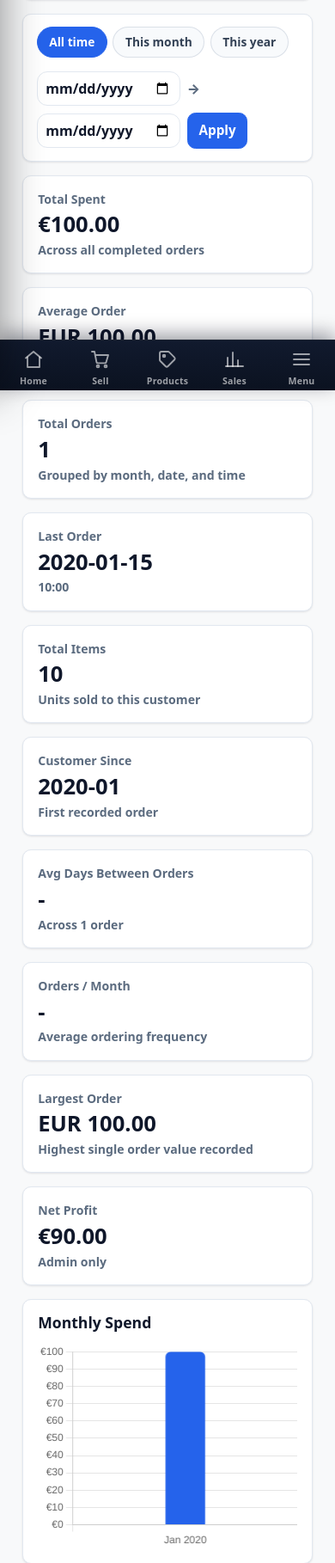
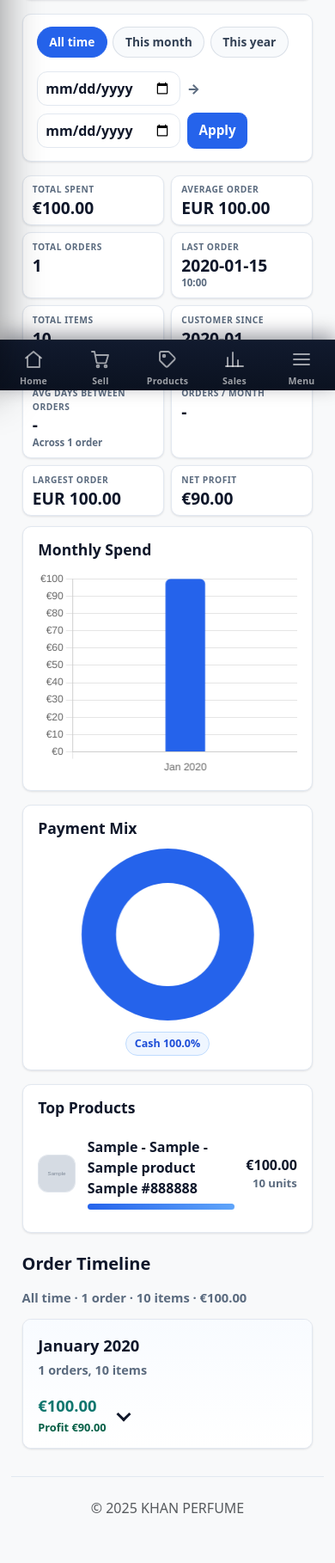
Before and after one commit to mrui0516/InventoryApp, a Django app: page /customers/1/ in a window 390 px wide. Shown: the part 644-2462 px from the top of the page at 86% size. After the commit the page ends 2404 px from the top, so only its background shows below. Run offline with Django 5.2, Linux system fonts and the light colour scheme; a user stored in the database is signed in; data comes from the database, SQL or seed files in the repository; tables that the repository leaves empty hold one stand-in row (values such as "Sample post"); grey boxes marked "Sample" are stand-in pictures; some libraries are stand-ins or nearby versions.

Commit message:
ux: finish Sales & Clients density pass; add shared .compact-rows utility
sales_records:
- Dropped 5 sub-lines that carried no data ('Across the selected range', 'FIFO -
  full year', 'Admin only', ...) and compacted the KPI tiles (label .9rem to
  .64rem caps, value 1.5rem to 1.2rem, padding halved).
- Phones showed the tiles one per row, so the KPIs alone filled the screen; they
  are now two-up.
- The day dialog had max-width but no height cap, so a busy day grew past the
  viewport. Capped at 94vh with the body scrolling under the sticky header, and
  centred with tighter padding.

customer_detail: same tile compaction, 7 filler sub-lines removed, KPIs two-up
on phones, and the delete dialog is now centred + scrollable so its buttons stay
reachable.

The three employee variants had no mobile CSS at all and included a 6-column
table. Rather than hand-rolling a treatment in each, added a shared
.compact-rows utility to app.css: the first cell becomes the row title and the
remaining cells wrap beneath as small labelled figures taken from data-label.
All three opt in, with Customer / Order # leading the row instead of a
timestamp. This is now the house pattern for tables on phones.
259 pass. app.css changed - collectstatic needed on deploy.

Co-Authored-By: Claude Opus 4.8 <noreply@anthropic.com>

```diff
--- a/stock/static/css/app.css
+++ b/stock/static/css/app.css
@@ -437,6 +437,33 @@ body.anon .erp-content{
   .auth-card{ padding:1.25rem 1.1rem; }
 }
 
+/* --- .compact-rows: the house pattern for tables on phones ---------------
+   A wide table cannot work on a phone, and the older stacked-card treatment
+   spends a full-width line per field. This turns each row into one dense block:
+   the first cell is the title, the rest wrap underneath as small labelled
+   figures (from each cell's data-label). Opt in with class="compact-rows" and
+   put data-label on the cells. */
+@media (max-width:575.98px){
+  .compact-rows thead{ display:none; }
+  .compact-rows tbody tr{
+    display:flex; flex-wrap:wrap; align-items:center; gap:.1rem .55rem;
+    padding:.5rem .6rem; border-bottom:1px solid var(--app-border);
+  }
+  .compact-rows tbody td{
+    border:0 !important; padding:.05rem 0 !important;
+    font-size:.8rem; white-space:nowrap; color:var(--app-muted);
+    font-variant-numeric:tabular-nums;
+  }
+  .compact-rows tbody td:first-child{
+    flex:1 0 100%; white-space:normal; font-size:.9rem;
+    font-weight:700; color:var(--app-text);
+  }
+  .compact-rows tbody td::before{ content:attr(data-label) " "; color:var(--app-muted); font-weight:600; }
+  .compact-rows tbody td:first-child::before{ content:none; }
+  .compact-rows tbody td:empty{ display:none; }
+  .compact-rows tbody td .btn{ margin-top:.25rem; }
+}
+
 /* --- operation pages (inbound / outbound) ---
    These lived only inside outbound.html, so inbound used the same class names
    with no surface at all and its panels blended into the page background. */
--- a/stock/templates/stock/customer_detail.html
+++ b/stock/templates/stock/customer_detail.html
@@ -106,29 +106,32 @@
     .summary-grid{
       display:grid;
       grid-template-columns:repeat(3, minmax(0, 1fr));
-      gap:1rem;
-      margin-bottom:1rem;
+      gap:.5rem;
+      margin-bottom:.8rem;
     }
     .summary-card{
-      padding:1rem 1.1rem;
+      padding:.55rem .7rem;
     }
     .summary-label{
       color:var(--muted);
-      font-size:.88rem;
+      font-size:.64rem;
       font-weight:800;
+      letter-spacing:.05em;
+      text-transform:uppercase;
     }
     .summary-value{
-      margin-top:.35rem;
+      margin-top:.15rem;
       color:var(--text);
-      font-size:1.6rem;
-      font-weight:900;
+      font-size:1.2rem;
+      font-weight:800;
       line-height:1.1;
+      font-variant-numeric:tabular-nums;
     }
     .summary-sub{
-      margin-top:.3rem;
+      margin-top:.1rem;
       color:var(--muted);
-      font-size:.88rem;
-      font-weight:700;
+      font-size:.72rem;
+      font-weight:600;
     }
 
     .section-head{
@@ -672,9 +675,11 @@
 
     @media (max-width: 575.98px){
       .hero-grid,
-      .summary-grid,
       .ar-grid{
         grid-template-columns:1fr;
+      }
+      .summary-grid{
+        grid-template-columns:repeat(2, minmax(0, 1fr));
       }
       .hero-actions,
       .order-tools{
@@ -767,18 +772,15 @@
       <div class="summary-card">
         <div class="summary-label">Total Spent</div>
         <div class="summary-value">€{{ total_spent|floatformat:2 }}</div>
-        <div class="summary-sub">Across all completed orders</div>
       </div>
       <div class="summary-card">
         <div class="summary-label">Average Order</div>
         <div class="summary-value">EUR {{ average_order_value|floatformat:2 }}</div>
-        <div class="summary-sub">Average basket value for this customer</div>
       </div>
     {% endif %}
     <div class="summary-card">
       <div class="summary-label">Total Orders</div>
       <div class="summary-value">{{ total_orders }}</div>
-      <div class="summary-sub">Grouped by month, date, and time</div>
     </div>
     <div class="summary-card">
       <div class="summary-label">Last Order</div>
@@ -800,7 +802,6 @@
     <div class="summary-card">
       <div class="summary-label">Total Items</div>
       <div class="summary-value">{{ total_items }}</div>
-      <div class="summary-sub">Units sold to this customer</div>
     </div>
     <div class="summary-card">
       <div class="summary-label">Customer Since</div>
@@ -815,20 +816,17 @@
     <div class="summary-card">
       <div class="summary-label">Orders / Month</div>
       <div class="summary-value">{% if cadence.orders_per_month is not None %}{{ cadence.orders_per_month }}{% else %}-{% endif %}</div>
-      <div class="summary-sub">Average ordering frequency</div>
     </div>
     {% if show_sales_sensitive %}
       <div class="summary-card">
         <div class="summary-label">Largest Order</div>
         <div class="summary-value">EUR {{ largest_order_total|floatformat:2 }}</div>
-        <div class="summary-sub">Highest single order value recorded</div>
       </div>
     {% endif %}
     {% if show_profit %}
       <div class="summary-card">
         <div class="summary-label">Net Profit</div>
         <div class="summary-value">€{{ total_profit|floatformat:2 }}</div>
-        <div class="summary-sub">Admin only</div>
       </div>
     {% endif %}
   </div>
@@ -1126,7 +1124,7 @@
 
   {% if show_sensitive %}
     <div class="modal fade" id="deleteCustomerModal" tabindex="-1" aria-hidden="true">
-      <div class="modal-dialog">
+      <div class="modal-dialog modal-dialog-centered modal-dialog-scrollable">
         <form method="post" action="{% url 'delete_customer' customer.id %}" class="modal-content">
           {% csrf_token %}
           <div class="modal-header">
--- a/stock/templates/stock/customer_search_employee.html
+++ b/stock/templates/stock/customer_search_employee.html
@@ -34,7 +34,7 @@
     </div>
     <div class="table-wrap">
       <div class="table-responsive">
-        <table class="table align-middle mb-0">
+        <table class="table align-middle mb-0 compact-rows">
           <thead><tr><th>Name</th><th>Phone</th><th>Email</th></tr></thead>
           <tbody>
             {% for c in customers %}
```
Also changed, not shown: docs/STATUS.md (+1 -0 lines), stock/templates/stock/customer_orders_employee.html (+6 -6 lines), stock/templates/stock/sales_records.html (+17 -19 lines), stock/templates/stock/sales_records_employee.html (+6 -6 lines).
